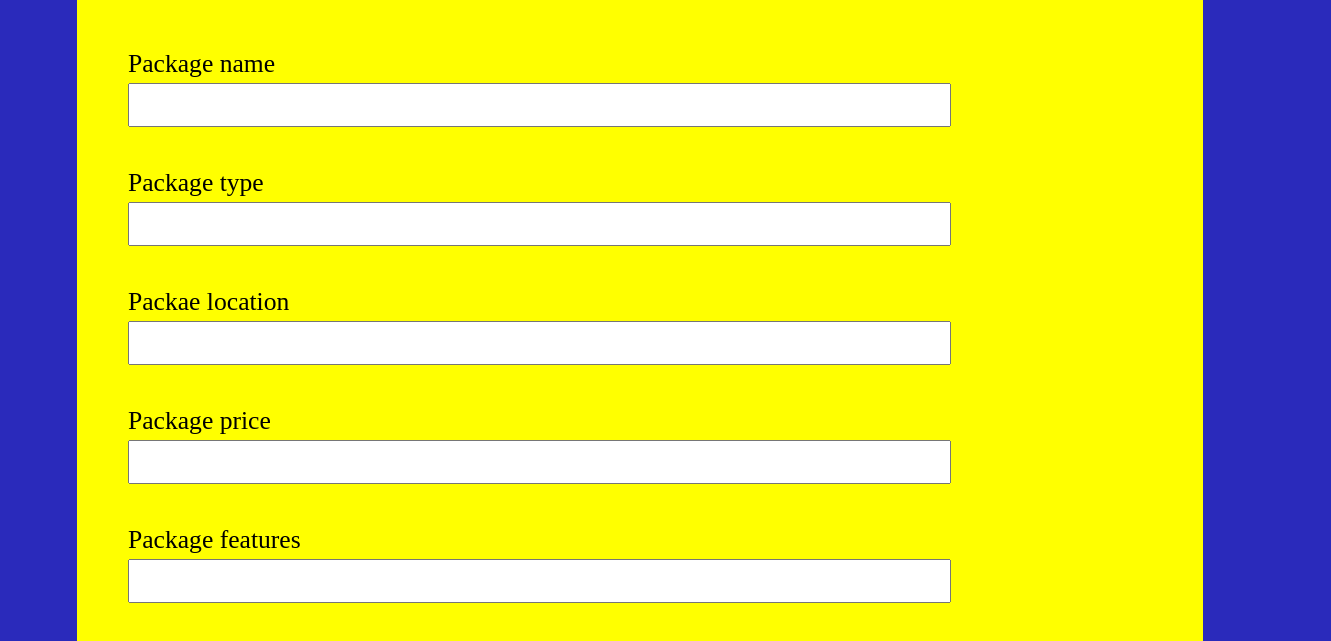
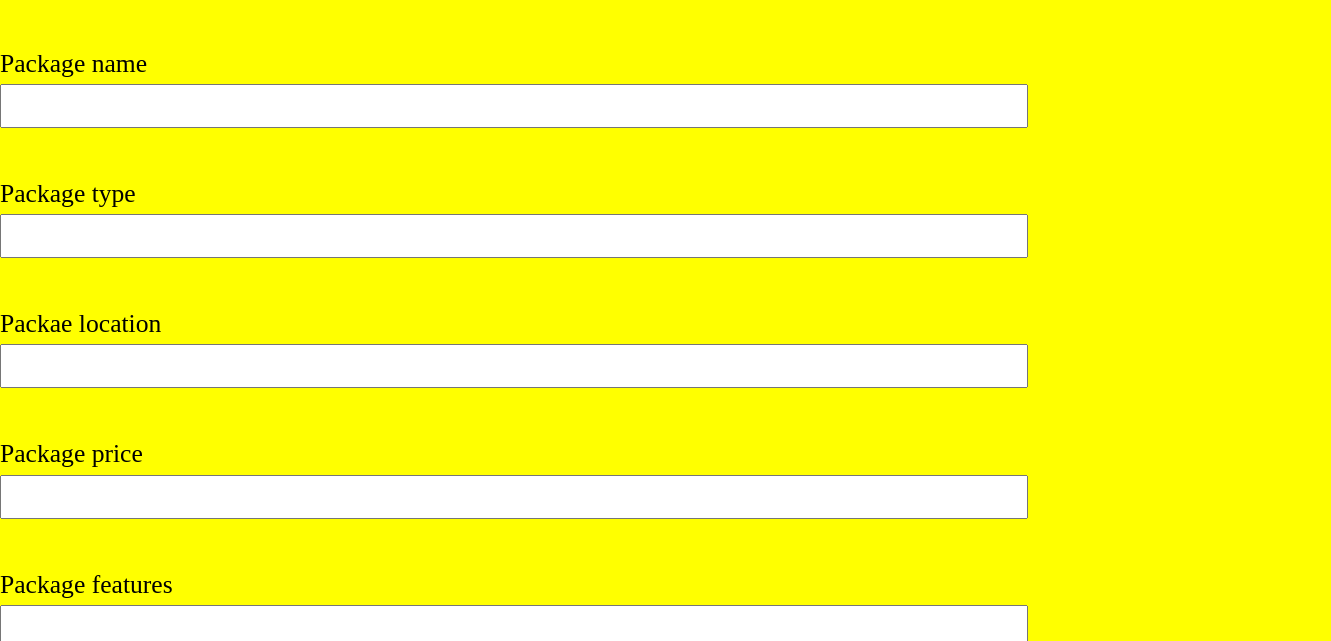
Before and after one commit to elvineachieng/Tour-Reservation, a plain HTML site: page admin/html/packages.html in a window 1280 px wide. Shown: the part 149-790 px from the top of the page, 1331 px wide, since content can reach past the window. Drawn offline with Linux system fonts and the light colour scheme.

Commit message:
add files

```diff
--- a/admin/css/style.css
+++ b/admin/css/style.css
@@ -162,7 +162,7 @@ body{
 }
 .package-body main section.createPackage {
     background-color: yellow !important;
-    width: 80% !important;
+    width: 100% !important;
 }
 .package-body main section.createPackage form {
 
```
